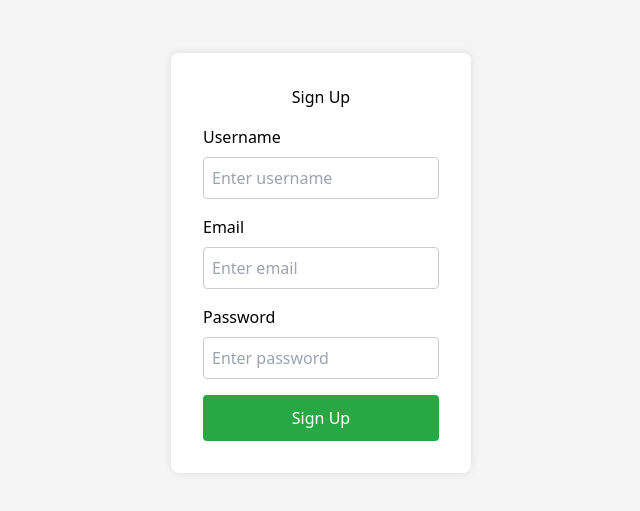
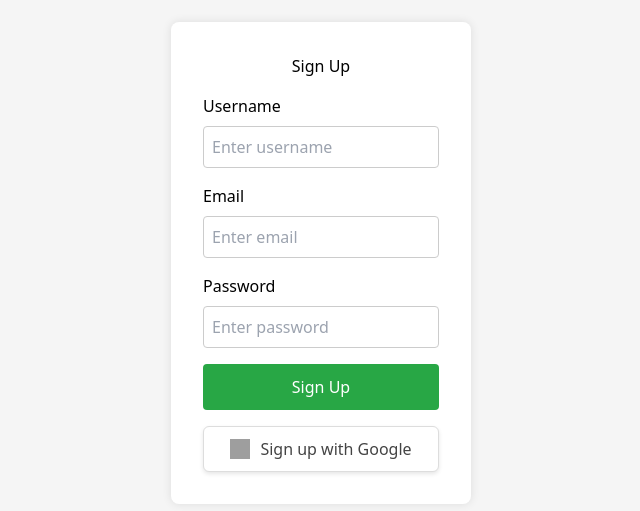
Before and after one commit to surendrareddy235/airesumescreening, a React (Vite) app: page /signup in a window 1280 px wide. Shown: the part 137-648 px from the top of the page, without its empty margins (319-959 px from the left). Built offline with nearby package versions, Linux system fonts and the light colour scheme; grey boxes are pictures that could not be loaded.

Commit message:
changes done

```diff
--- a/src/components/Auth/GoogleButton.jsx
+++ b/src/components/Auth/GoogleButton.jsx
@@ -2,13 +2,28 @@ import React from "react";
 
 const GoogleButton = () => {
   return (
-    <button className="w-full flex items-center justify-center gap-3 bg-white border border-gray-300 rounded-lg py-2 shadow-sm hover:shadow-md transition-all duration-200 hover:bg-gray-50">
+    <button
+      style={{
+        width: "100%",
+        display: "flex",
+        alignItems: "center",
+        justifyContent: "center",
+        gap: "10px",
+        background: "#fff",
+        border: "1px solid #ddd",
+        borderRadius: "6px",
+        padding: "10px",
+        cursor: "pointer",
+        fontWeight: "500",
+        boxShadow: "0 2px 4px rgba(0,0,0,0.1)",
+      }}
+    >
       <img
-        src="https://upload.wikimedia.org/wikipedia/commons/thumb/5/53/Google_%22G%22_Logo.svg/512px-Google_%22G%22_Logo.svg.png"
+        src="https://www.gstatic.com/firebasejs/ui/2.0.0/images/auth/google.svg"
         alt="Google Logo"
-        className="w-5 h-5"
+        style={{ width: "20px", height: "20px" }}
       />
-      <span className="text-gray-700 font-medium">Sign up with Google</span>
+      <span style={{ color: "#444" }}>Sign up with Google</span>
     </button>
   );
 };
--- a/src/pages/SignupPage.jsx
+++ b/src/pages/SignupPage.jsx
@@ -1,7 +1,5 @@
-// src/pages/Signup.jsx
 import React, { useState } from "react";
-import axios from "axios";
-import { useNavigate } from "react-router-dom"; // ✅ Import navigate hook
+import GoogleButton from "../components/Auth/GoogleButton"; // ✅ Import Google Button
 
 const SignupPage = () => {
   const [formData, setFormData] = useState({
@@ -9,89 +7,21 @@ const SignupPage = () => {
     email: "",
     password: "",
   });
-  const [code, setCode] = useState("");
-  const [error, setError] = useState("");
-  const [success, setSuccess] = useState("");
-  const [loading, setLoading] = useState(false);
-  const [verifyStep, setVerifyStep] = useState(false);
-
-  const navigate = useNavigate(); // ✅ Initialize navigate
 
   const handleChange = (e) => {
     setFormData({ ...formData, [e.target.name]: e.target.value });
   };
 
-  // Handle Signup
-  const handleSignup = async (e) => {
+  const handleSignup = (e) => {
     e.preventDefault();
-    setLoading(true);
-    setError("");
-    setSuccess("");
-
-    try {
-      const response = await axios.post(
-        "http://airs.loca.lt/api/auth/signup",
-        formData,
-        { headers: { "Content-Type": "application/json" } }
-      );
-
-      console.log("Signup successful:", response.data);
-      setSuccess("Signup successful! Enter the verification code sent to your email.");
-      setVerifyStep(true); // Show OTP input
-    } catch (err) {
-      console.error(err);
-      if (err.response) setError(err.response.data.message || "Signup failed");
-      else setError("Network error or server not reachable");
-    } finally {
-      setLoading(false);
-    }
-  };
-
-  // Handle OTP Verification
-  const handleVerify = async (e) => {
-    e.preventDefault();
-    setLoading(true);
-    setError("");
-    setSuccess("");
-
-    try {
-      const response = await axios.post(
-        "http://airs.loca.lt/api/auth/verify",
-        {
-          email: formData.email,
-          code: code,
-        },
-        { headers: { "Content-Type": "application/json" } }
-      );
-
-      console.log("Verification successful:", response.data);
-      setSuccess("Email verified successfully! Redirecting to login...");
-      setVerifyStep(false);
-
-      // Reset form data
-      setFormData({ username: "", email: "", password: "" });
-      setCode("");
-
-      // ✅ Redirect to login page after 3 seconds
-      setTimeout(() => {
-        navigate("/");
-      }, 3000);
-    } catch (err) {
-      console.error(err);
-      if (err.response) setError(err.response.data.message || "Verification failed");
-      else setError("Network error or server not reachable");
-    } finally {
-      setLoading(false);
-    }
+    console.log("Signup clicked:", formData);
   };
 
   return (
     <div style={styles.container}>
-      <form onSubmit={verifyStep ? handleVerify : handleSignup} style={styles.form}>
-        <h2 style={styles.title}>{verifyStep ? "Verify Email" : "Sign Up"}</h2>
+      <form onSubmit={handleSignup} style={styles.form}>
+        <h2 style={styles.title}>Sign Up</h2>
 
-        {!verifyStep && (
-          <>
         <label>Username</label>
         <input
           type="text"
@@ -124,36 +54,16 @@ const SignupPage = () => {
           style={styles.input}
           required
         />
-          </>
-        )}
 
-        {verifyStep && (
-          <>
-            <label>Verification Code</label>
-            <input
-              type="text"
-              name="code"
-              value={code}
-              onChange={(e) => setCode(e.target.value)}
-              placeholder="Enter verification code"
-              style={styles.input}
-              required
-            />
-          </>
-        )}
+        {/* ✅ Regular Sign Up Button */}
+        <button type="submit" style={styles.button}>
+          Sign Up
+        </button>
 
-        {error && <p style={styles.error}>{error}</p>}
-        {success && <p style={styles.success}>{success}</p>}
-
-        <button type="submit" style={styles.button} disabled={loading}>
-          {loading
-            ? verifyStep
-              ? "Verifying..."
-              : "Signing up..."
-            : verifyStep
-            ? "Verify"
-            : "Sign Up"}
-        </button>
+        {/* ✅ Google Sign Up Button at Bottom */}
+        <div style={{ marginTop: "1rem" }}>
+          <GoogleButton />
+        </div>
       </form>
     </div>
   );
@@ -194,14 +104,6 @@ const styles = {
     color: "#fff",
     cursor: "pointer",
   },
-  error: {
-    color: "red",
-    marginBottom: "1rem",
-  },
-  success: {
-    color: "green",
-    marginBottom: "1rem",
-  },
 };
 
 export default SignupPage;
```
Lines whose indentation alone changed are shown as unchanged.
